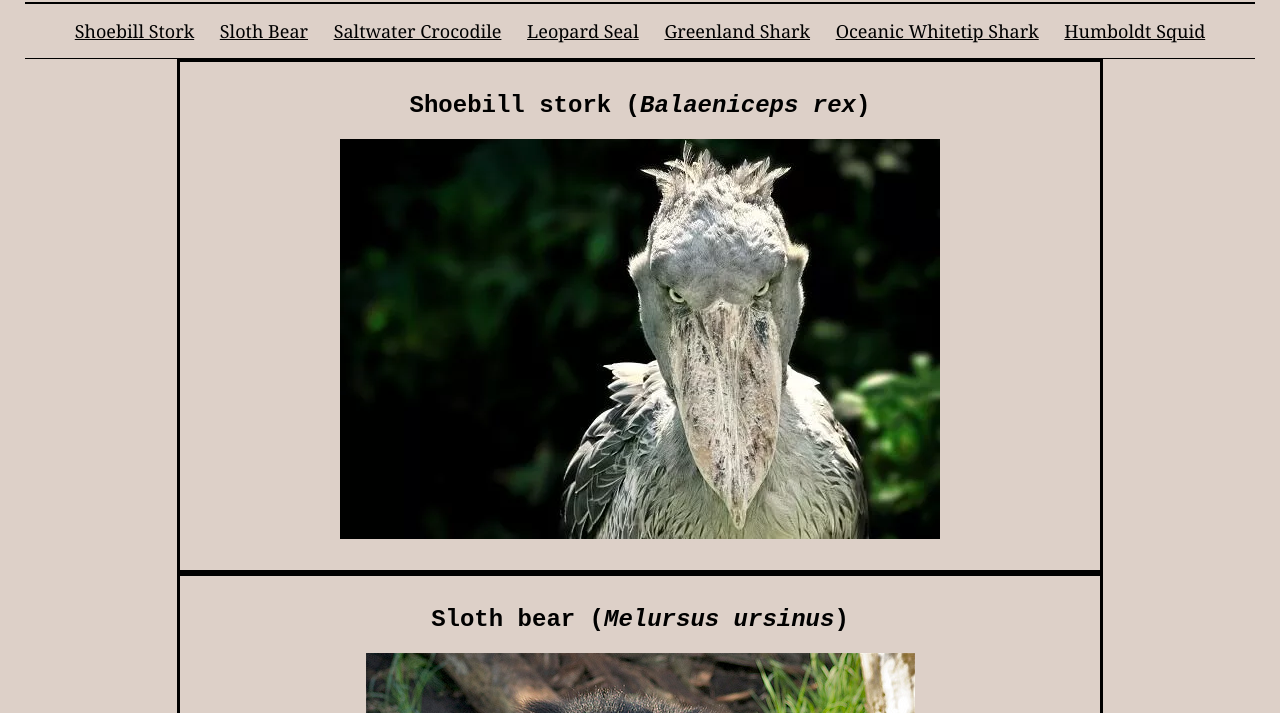
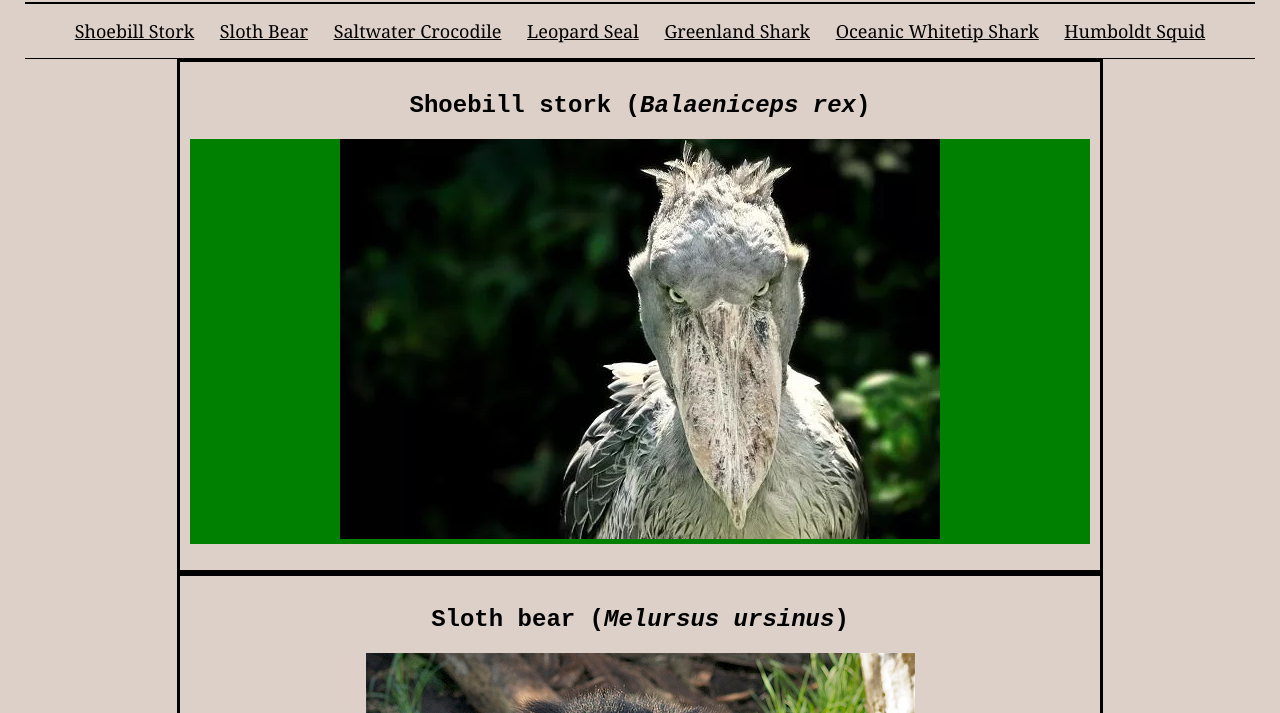
Before and after one commit to KC-LCW-Jan-23-Classroom/js-assignment-4-html-me-something-annanasto, a website: page index.html in a window 1280 px wide. Shown: the part 87-800 px from the top of the page. Drawn offline with Linux system fonts and the light colour scheme.

Commit message:
added green paragraph

```diff
--- a/index.html
+++ b/index.html
@@ -21,7 +21,7 @@
     <main>
       <article>
         <h2 id="shoebill">Shoebill stork (<i>Balaeniceps rex</i>)</h2>
-        <p>
+        <p id="testP" class="funParagraph">
           <img src="images/shoebill.webp" alt="Shoebill Stork" />
         </p>
       </article>
--- a/styles.css
+++ b/styles.css
@@ -46,3 +46,7 @@ article {
     padding: 10px;
     margin: auto;
 }
+
+.funParagraph {
+    background-color: green;
+}
```
